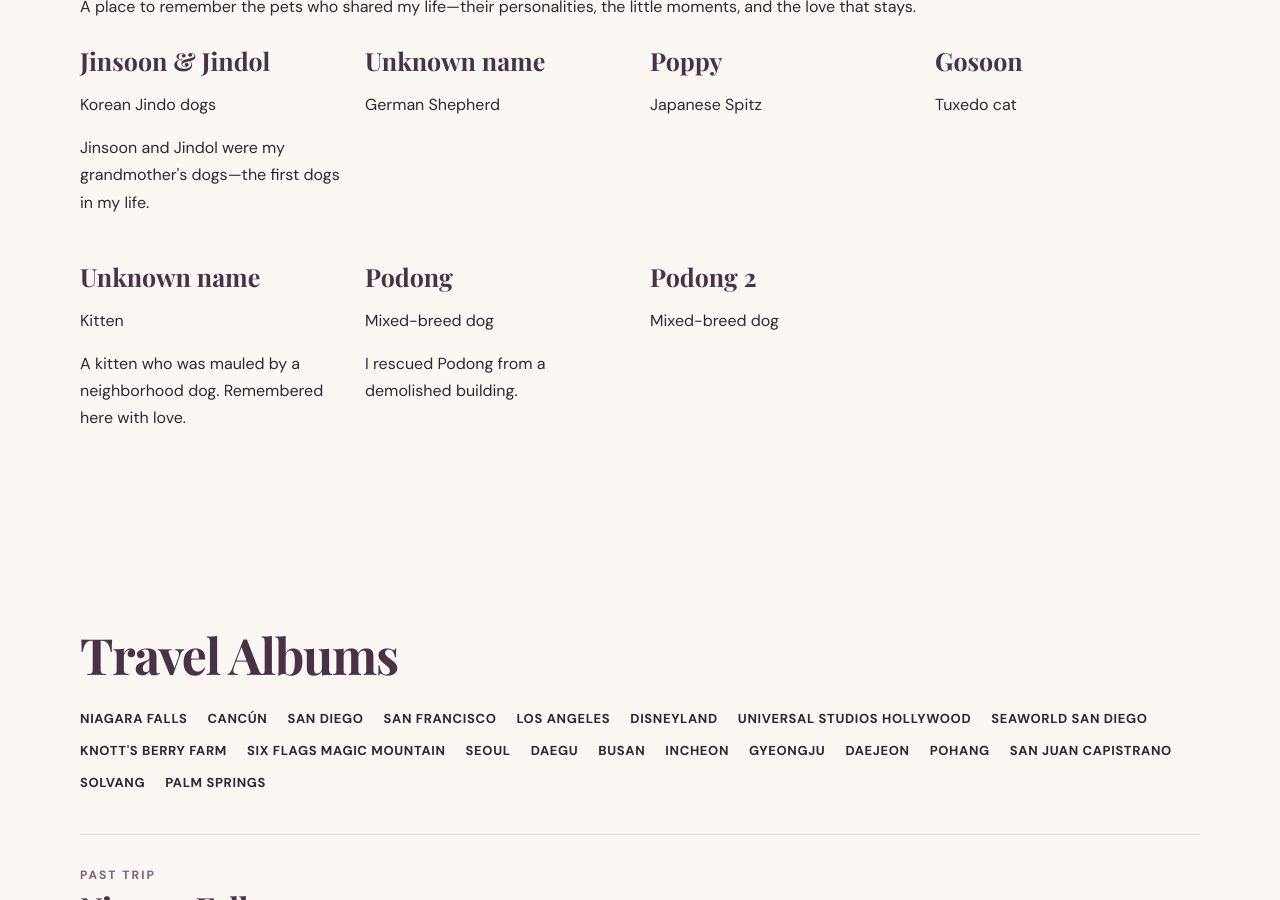
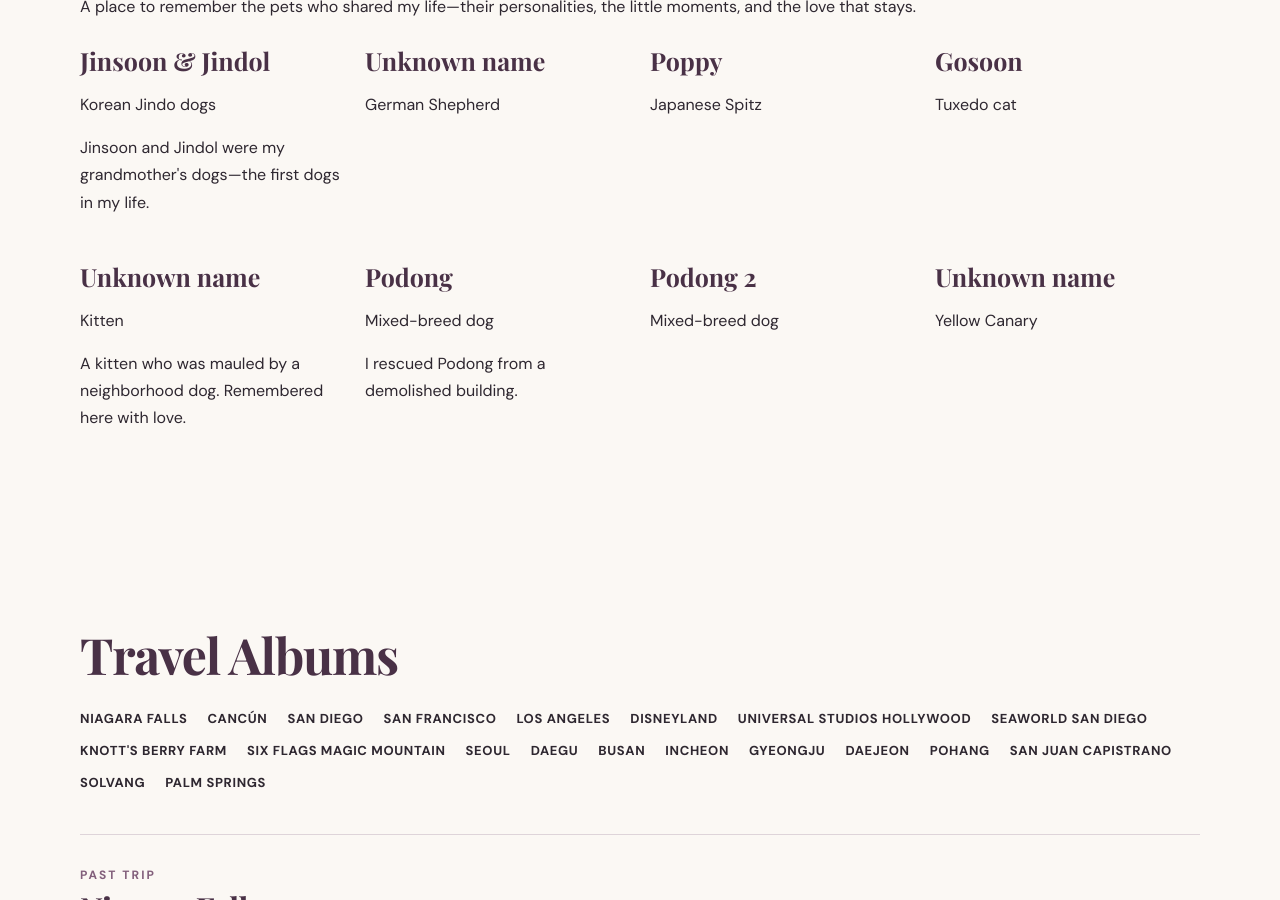
Before and after one commit to lydiarim22-coder/mindoflydia, a Jekyll site: the page built from photo-gallery.html, in a window 1280 px wide and 900 px high, scrolled down 1449 px. Built offline with Jekyll 4.4.1, drawn with Linux system fonts in a browser that asks for light colours; some web fonts are replaced.

Commit message:
Add unnamed Yellow Canary to pet memorial gallery

```diff
--- a/_data/dog_memorials.yml
+++ b/_data/dog_memorials.yml
@@ -24,3 +24,6 @@
 
 - name: Podong 2
   breed: Mixed-breed dog
+
+- name: "Unknown name"
+  breed: Yellow Canary
```
